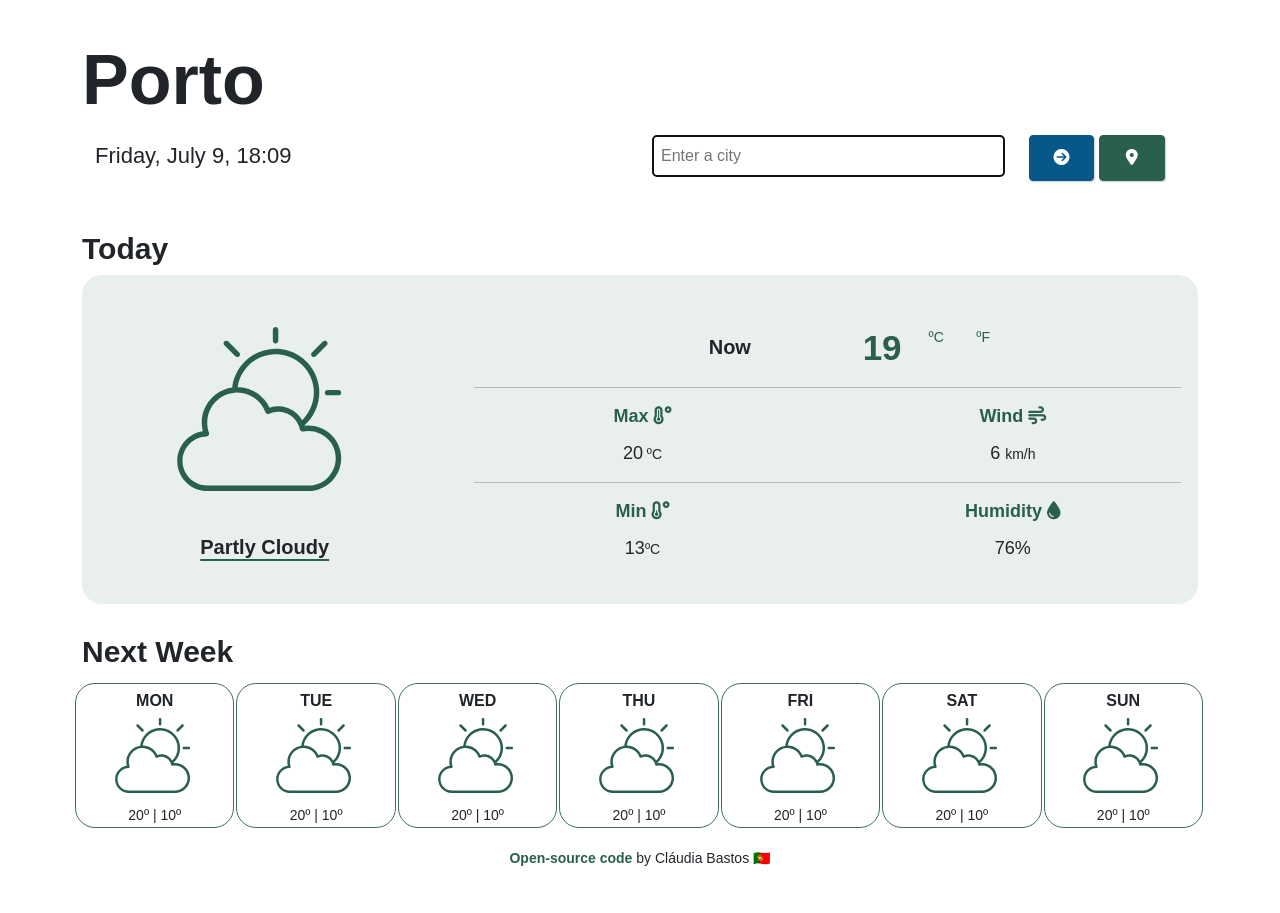
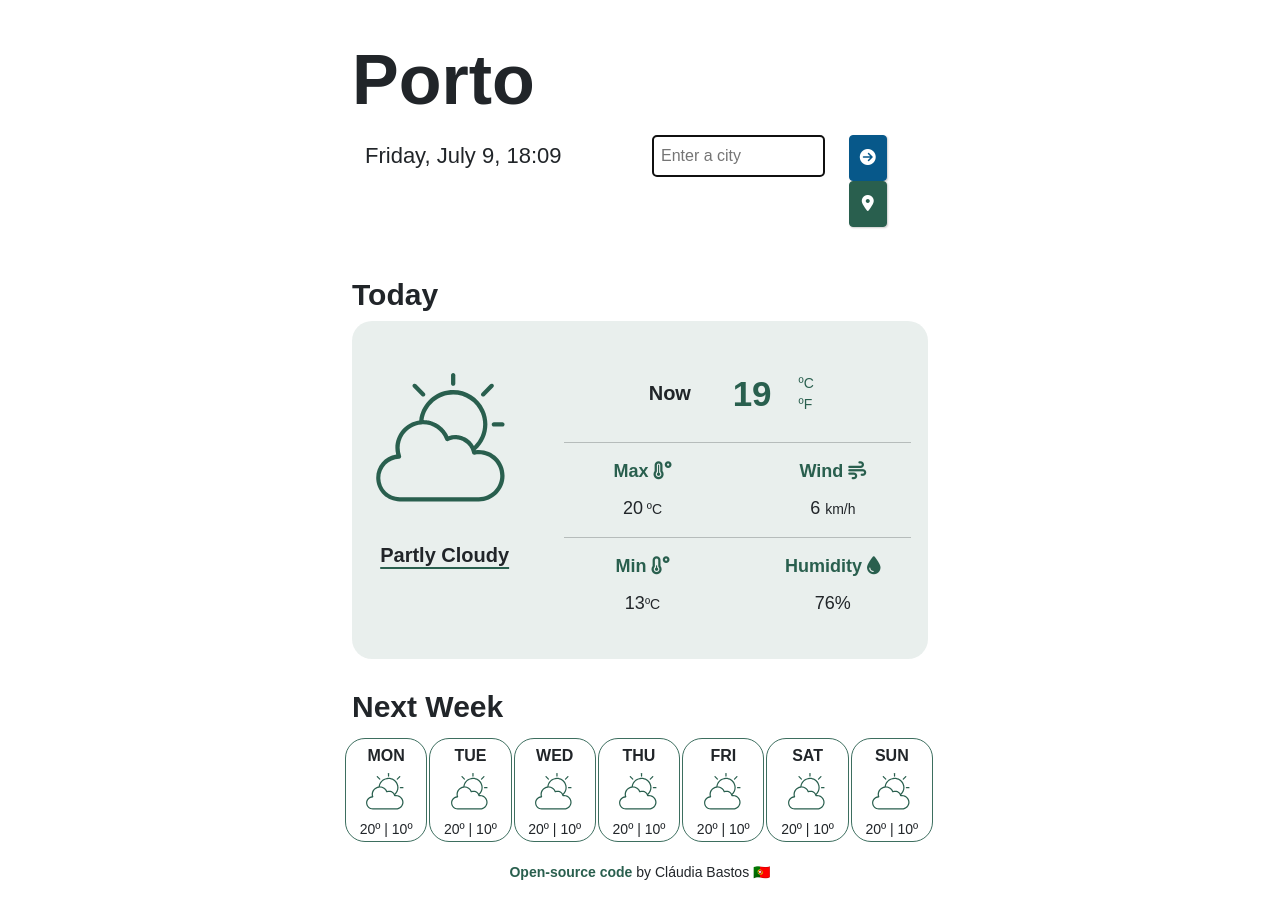
Before and after one commit to Lau-B96/weather-app, a website built with Parcel: page index.html in a window 1280 px wide. Built offline with nearby package versions, Linux system fonts and the light colour scheme; no server answers.

Commit message:
Updated width

```diff
--- a/src/styles.css
+++ b/src/styles.css
@@ -1,7 +1,7 @@
 body {
   font-family: "Ubuntu", sans-serif;
   margin: 30px auto;
-  max-width: 90%;
+  width: 600px;
 }
 
 h1 {
```
Also changed, not shown: index.html (+0 -1 lines).
